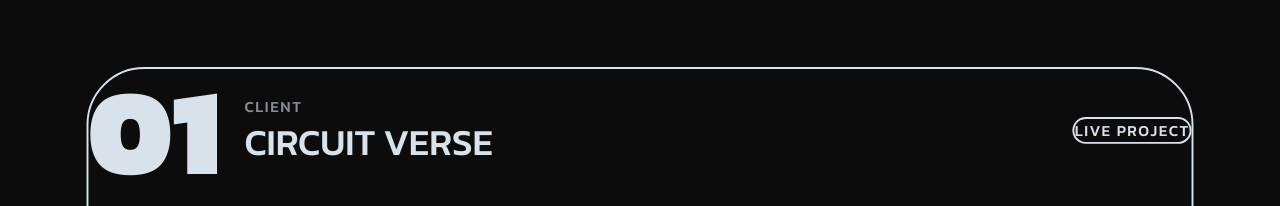
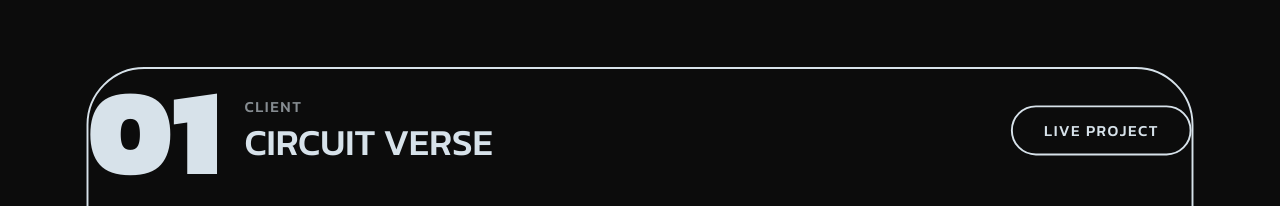
Before and after one commit to TanmayK-23/portfolio, a React (Vite) app: page / in a window 1280 px wide. Shown: the part 3436-3642 px from the top of the page. Built offline with nearby package versions, Linux system fonts and the light colour scheme.

Commit message:
refactor: convert live project button to external anchor tag with custom styling

```diff
--- a/src/components/ui/LiveProjectButton.tsx
+++ b/src/components/ui/LiveProjectButton.tsx
@@ -1,19 +1,24 @@
 import { cn } from "../../lib/utils"
 
-interface LiveProjectButtonProps extends React.ButtonHTMLAttributes<HTMLButtonElement> {
+interface LiveProjectButtonProps extends React.AnchorHTMLAttributes<HTMLAnchorElement> {
   className?: string
+  href?: string
 }
 
-export function LiveProjectButton({ className, ...props }: LiveProjectButtonProps) {
+export function LiveProjectButton({ className, href, ...props }: LiveProjectButtonProps) {
   return (
-    <button
+    <a
+      href={href || "#"}
+      target={href ? "_blank" : undefined}
+      rel={href ? "noopener noreferrer" : undefined}
       className={cn(
-        "rounded-full border-2 border-[#D7E2EA] text-[#D7E2EA] font-medium uppercase tracking-widest px-8 py-3 sm:px-10 sm:py-3.5 text-sm sm:text-base hover:bg-[#D7E2EA]/10 transition-colors",
+        "rounded-full border-2 border-[#D7E2EA] text-[#D7E2EA] font-medium uppercase tracking-widest text-sm sm:text-base hover:bg-[#D7E2EA]/10 transition-colors inline-flex items-center justify-center",
         className
       )}
+      style={{ padding: "12px 32px" }}
       {...props}
     >
       Live Project
-    </button>
+    </a>
   )
 }
```
